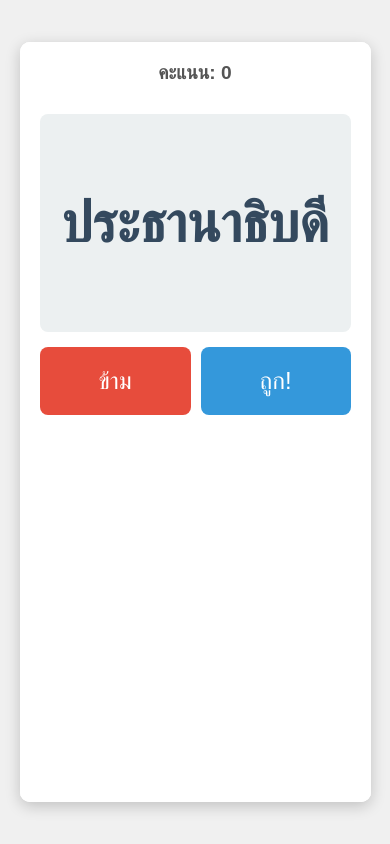
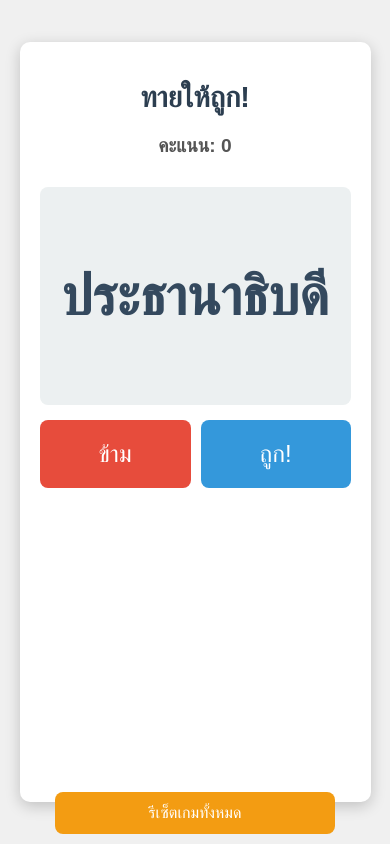
Before and after one commit to smomucrs/chayentimeless, a plain HTML site: page index.html in a window 390 px wide. Both pictures are taken after a click on the button "เริ่มเกม". Drawn offline with Linux system fonts and the light colour scheme.

Commit message:
Update index.html

```diff
--- a/index.html
+++ b/index.html
@@ -14,7 +14,8 @@
             background-color: #f0f0f0;
             margin: 0;
             color: #333;
-            overflow: hidden;
+            overflow: hidden; /* Prevent body scroll if content overflows */
+            position: relative; /* For fixed button to relate to if needed, though fixed is relative to viewport */
         }
 
         .game-container {
@@ -26,54 +27,49 @@
             width: 90%;
             max-width: 800px;
             box-sizing: border-box;
-            position: relative;
-            min-height: 600px;
+            position: relative; /* Relative for screens to position within */
+            min-height: 600px; /* Ensure enough height for content */
             display: flex;
             flex-direction: column;
-            justify-content: space-between;
-            overflow: hidden;
+            justify-content: flex-start; /* Align content to start for screens */
+            align-items: center;
+            overflow: hidden; /* Hide overflow of screens if they are incorrectly positioned */
         }
 
         h1 {
             color: #2c3e50;
             margin-bottom: 20px;
+            width: 100%; /* Ensure h1 takes full width */
         }
 
         .screen {
-            position: absolute;
-            top: 0;
-            left: 0;
             width: 100%;
-            height: 100%;
-            display: flex;
+            height: auto; /* Allow height to adjust to content */
+            display: none; /* Hidden by default */
             flex-direction: column;
             justify-content: center;
             align-items: center;
-            background-color: #fff;
-            transition: transform 0.5s ease-in-out;
-            transform: translateX(100%);
-            padding: 30px;
+            padding: 0px; /* Adjusted padding as per new layout */
             box-sizing: border-box;
+            flex-grow: 1; /* Allow screens to take available vertical space */
+            margin-top: auto; /* Push content to center if flex-grow is not enough */
+            margin-bottom: auto; /* Push content to center if flex-grow is not enough */
         }
 
         .screen.active {
-            transform: translateX(0);
+            display: flex; /* Display when active */
         }
 
         #start-screen {
-            transform: translateX(0);
-        }
-        #game-screen, #end-screen {
-            transform: translateX(100%);
-        }
-        #game-screen.active, #end-screen.active {
-            transform: translateX(0);
+            padding-top: 50px; /* Add some top padding for start screen */
+            padding-bottom: 50px; /* Add some bottom padding for start screen */
         }
 
         #game-screen {
             justify-content: flex-start;
             align-items: center;
-            padding-top: 30px;
+            padding-top: 0px; /* Remove top padding as score display is at top */
+            flex-grow: 1;
         }
 
         .score-display {
@@ -89,18 +85,17 @@
             display: flex;
             flex-direction: row;
             gap: 20px;
-            flex-grow: 1;
+            flex-grow: 1; /* Allow this wrapper to take available space */
             width: 100%;
-            align-items: stretch;
-            margin-top: auto;
-            margin-bottom: auto;
+            align-items: stretch; /* Stretch children to fill height */
+            margin-top: auto; /* Push to center vertically */
+            margin-bottom: auto; /* Push to center vertically */
         }
 
         .word-display {
             background-color: #ecf0f1;
             border-radius: 8px;
             padding: 20px;
-            min-height: unset;
             display: flex;
             flex-direction: column;
             justify-content: center;
@@ -125,7 +120,6 @@
             flex-direction: column;
             flex: 1;
             gap: 15px;
-            margin-top: 0;
             justify-content: space-around;
         }
 
@@ -180,8 +174,9 @@
         #end-screen {
             justify-content: space-between;
             align-items: center;
-            padding-top: 100px;
-            padding-bottom: 50px;
+            padding-top: 50px; /* Adjusted padding */
+            padding-bottom: 50px; /* Adjusted padding */
+            flex-grow: 1;
         }
 
         #end-screen h2 {
@@ -201,12 +196,12 @@
             display: flex;
             flex-direction: column;
             gap: 15px;
-            margin-top: auto;
+            margin-top: auto; /* Pushes buttons to the bottom */
             width: 100%;
             align-items: center;
         }
 
-        #restart-game-btn, #reset-all-btn {
+        #restart-game-btn {
             background-color: #2ecc71;
             color: white;
             padding: 20px 40px;
@@ -216,16 +211,37 @@
             max-width: 350px;
         }
 
-        #restart-game-btn:hover, #reset-all-btn:hover {
+        #restart-game-btn:hover {
             background-color: #27ae60;
         }
 
-        #reset-all-btn {
+        /* Styling for the always-present reset button */
+        .reset-button-container {
+            position: fixed; /* Fixed position relative to the viewport */
+            bottom: 10px; /* Lower than before */
+            left: 0;
+            right: 0;
+            width: 100%;
+            display: flex;
+            justify-content: center;
+            padding: 0 30px;
+            box-sizing: border-box;
+            z-index: 1000; /* Ensure it's on top of everything */
+        }
+
+        #reset-all-btn-global {
             background-color: #f39c12;
+            color: white;
+            padding: 15px 30px;
+            font-size: 1.2em;
+            width: 80%;
+            max-width: 350px;
+            box-sizing: border-box;
         }
-        #reset-all-btn:hover {
+        #reset-all-btn-global:hover {
             background-color: #e67e22;
         }
+
 
         @media (max-width: 600px) {
             .game-container {
@@ -239,7 +255,7 @@
             }
 
             #game-screen {
-                padding: 20px;
+                padding: 0px; /* Adjusted padding */
             }
 
             #current-word {
@@ -275,7 +291,7 @@
                 width: auto;
             }
 
-            #start-game-btn, #restart-game-btn, #reset-all-btn {
+            #start-game-btn, #restart-game-btn {
                 padding: 15px 30px;
                 font-size: 1.2em;
             }
@@ -286,6 +302,15 @@
 
             #end-screen p {
                 font-size: 1.8em;
+            }
+
+            .reset-button-container {
+                bottom: 10px; /* Consistent with desktop */
+                padding: 0 20px;
+            }
+            #reset-all-btn-global {
+                padding: 12px 20px;
+                font-size: 1em;
             }
         }
     </style>
@@ -316,9 +341,12 @@
             <p>คะแนนรวม: <span id="final-score">0</span></p>
             <div class="end-screen-buttons">
                 <button id="restart-game-btn">คนต่อไป</button>
-                <button id="reset-all-btn">รีเซ็ตเกมทั้งหมด</button>
             </div>
         </div>
+    </div>
+
+    <div class="reset-button-container">
+        <button id="reset-all-btn-global">รีเซ็ตเกมทั้งหมด</button>
     </div>
 
     <script>
@@ -329,17 +357,14 @@
 
             const startGameBtn = document.getElementById('start-game-btn');
             const restartGameBtn = document.getElementById('restart-game-btn');
-            const resetAllBtn = document.getElementById('reset-all-btn');
+            const resetAllBtnGlobal = document.getElementById('reset-all-btn-global');
             const currentWordDisplay = document.getElementById('current-word');
             const scoreDisplay = document.getElementById('score');
-            // const timerDisplay = document.getElementById('timer'); // ถูกลบออก
             const skipBtn = document.getElementById('skip-btn');
             const correctBtn = document.getElementById('correct-btn');
             const finalScoreDisplay = document.getElementById('final-score');
 
             let score = 0;
-            // let timer = 0; // ถูกลบออก
-            // let countdown; // ถูกลบออก
 
             let allWords = [
                 { id: "darkhorse", word: "ม้ามืด", difficulty: "normal" },
@@ -544,6 +569,7 @@
                     score = 0;
                     playedWordIds = new Set();
                     scoreDisplay.textContent = score;
+                    // Ensure we go back to the start screen after reset
                     showScreen(startScreen);
                     alert("เกมถูกรีเซ็ตเรียบร้อยแล้ว!");
                 }
@@ -593,8 +619,6 @@
             }
 
             function startGame() {
-                // timer = 30; // ถูกลบออก
-                // timerDisplay.textContent = timer; // ถูกลบออก
                 currentWordIndex = 0;
 
                 loadGameState();
@@ -609,7 +633,6 @@
 
                 showScreen(gameScreen);
                 nextWord();
-                // startTimer(); // ถูกลบออก
             }
 
             function nextWord() {
@@ -621,16 +644,8 @@
                     currentWordIndex++;
                 } else {
                     currentWordDisplay.textContent = "หมดคำศัพท์ในรอบนี้!";
-                    // clearInterval(countdown); // ถูกลบออก
                     endGame();
                 }
-            }
-
-            // ฟังก์ชัน startTimer() ถูกลบออกไปทั้งหมด
-
-            function endGame() {
-                finalScoreDisplay.textContent = score;
-                showScreen(endScreen);
             }
 
             function handleCorrectGuess() {
@@ -649,13 +664,12 @@
             }
 
             function handleSkip() {
-                // const wordId = currentWordDisplay.dataset.id; // ไม่จำเป็นต้องใช้เมื่อข้าม
                 nextWord();
             }
 
             startGameBtn.addEventListener('click', startGame);
             restartGameBtn.addEventListener('click', startGame);
-            resetAllBtn.addEventListener('click', resetAllGameData);
+            resetAllBtnGlobal.addEventListener('click', resetAllGameData);
             correctBtn.addEventListener('click', handleCorrectGuess);
             skipBtn.addEventListener('click', handleSkip);
 
```
